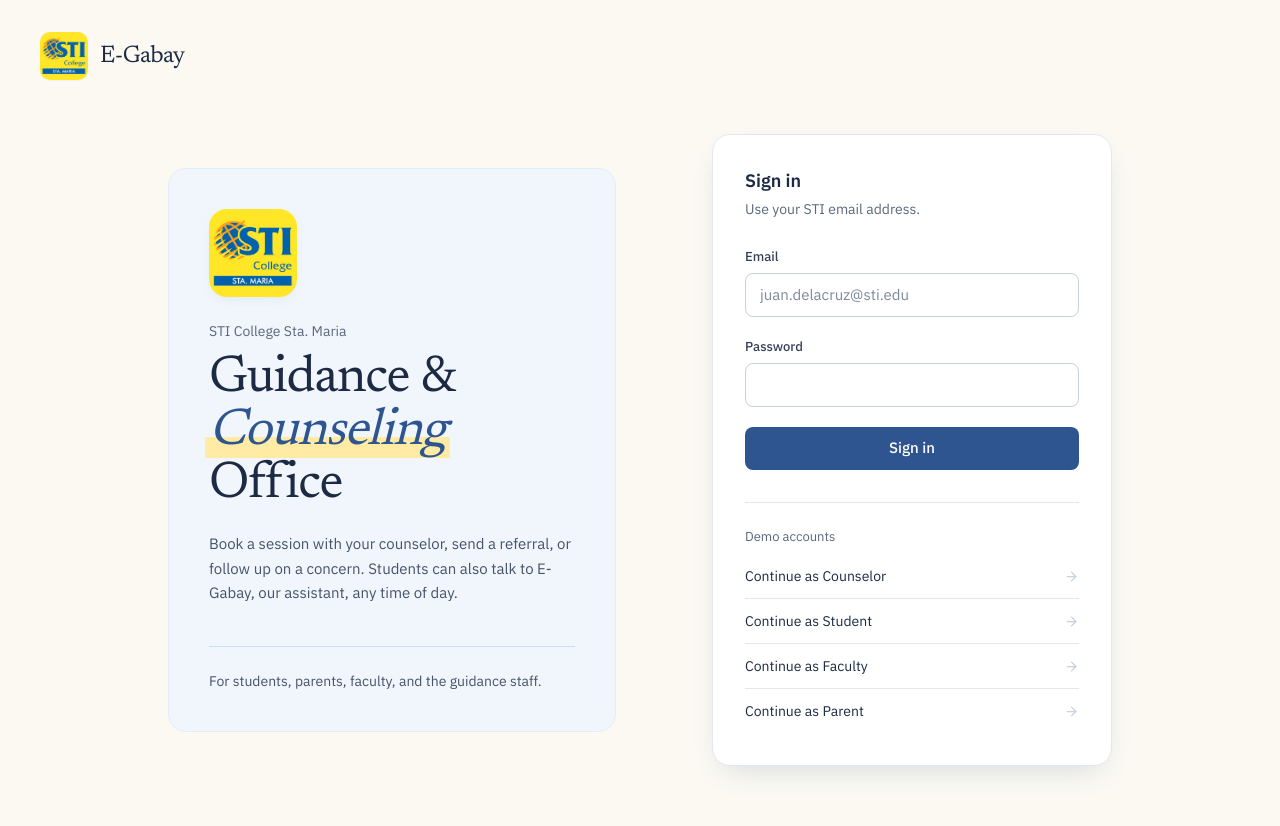
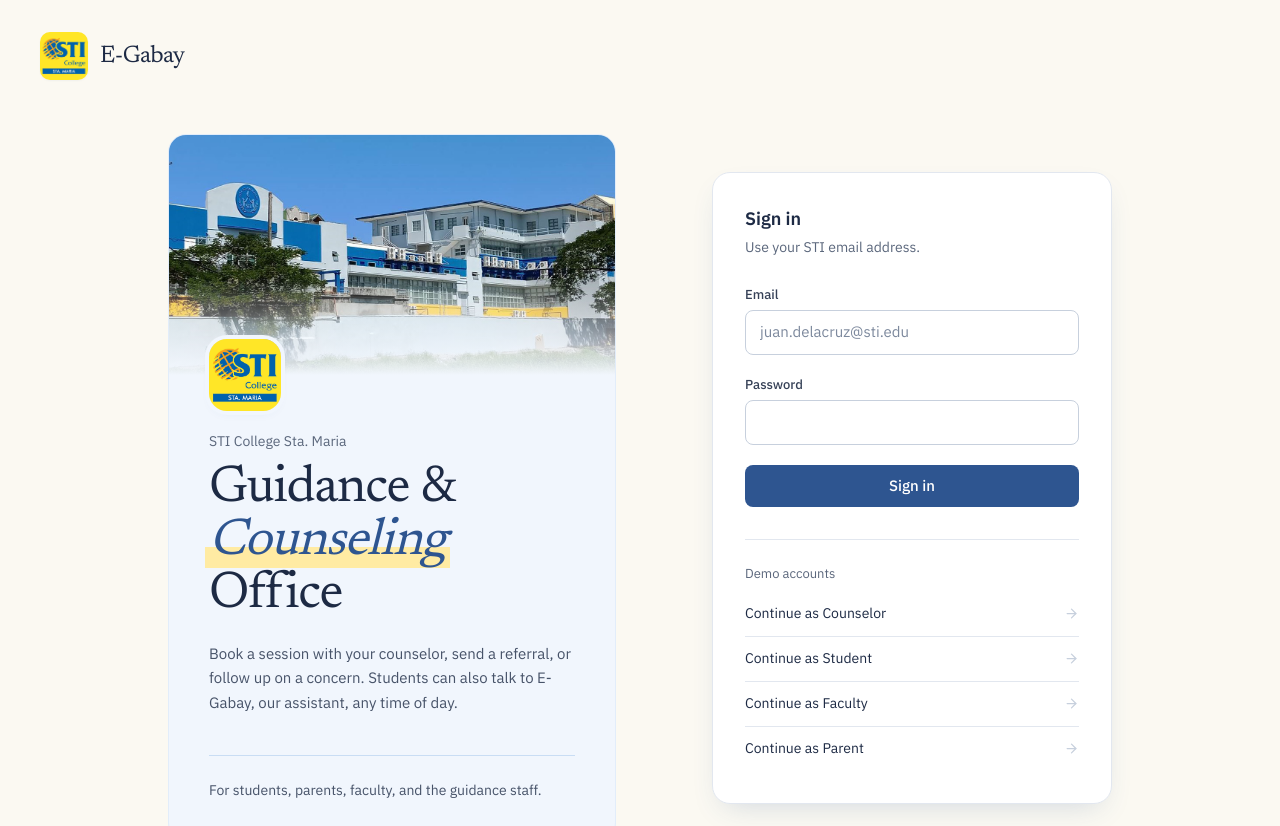
Before and after one commit to Zaphkiel143/newguidancesystem, a Next.js app: page /Login in a window 1280 px wide. Shown: the top 826 px of the page. Built offline with nearby package versions, Linux system fonts and the light colour scheme; no server answers.

Commit message:
Login: STI College Sta. Maria campus photo banner

```diff
--- a/app/Login/page.tsx
+++ b/app/Login/page.tsx
@@ -54,8 +54,21 @@ const LoginPage = () => {
       <div className="flex-1 w-full max-w-5xl mx-auto px-6 sm:px-10 py-12 grid lg:grid-cols-[1fr_400px] gap-14 lg:gap-24 items-center">
         {/* Office context */}
         <section className="relative overflow-hidden lg:bg-blue-50 lg:border lg:border-blue-100 lg:rounded-2xl lg:p-10 max-w-md lg:max-w-none">
+          {/* Campus photo banner, fading into the panel so the text below stays readable */}
+          <div className="relative h-44 mb-6 rounded-2xl overflow-hidden lg:h-60 lg:-mx-10 lg:-mt-10 lg:mb-0 lg:rounded-none">
+            <Image
+              src="/campus.jpg"
+              alt="STI College Sta. Maria campus"
+              fill
+              priority
+              sizes="(min-width: 1024px) 560px, 100vw"
+              className="object-cover object-[50%_58%]"
+            />
+            <div aria-hidden className="hidden lg:block absolute inset-x-0 bottom-0 h-24 bg-linear-to-t from-blue-50 to-blue-50/0" />
+          </div>
+
           <div className="relative">
-          <Image src="/sti-logo.jpg" alt="STI College Sta. Maria" width={88} height={88} className="hidden lg:block mb-6 rounded-2xl shadow-md" />
+          <Image src="/sti-logo.jpg" alt="" width={72} height={72} className="hidden lg:block -mt-9 mb-5 rounded-2xl shadow-md ring-4 ring-blue-50" />
           <p className="text-sm text-slate-500">STI College Sta. Maria</p>
           <h1 className="font-serif text-[40px] sm:text-[52px] leading-[1.02] tracking-tight text-ink mt-3">
             Guidance &amp; <em className="italic text-blue-700 bg-linear-to-b from-transparent from-60% to-butter-200 to-60% px-1 -mx-1">Counseling</em> Office
```
Also changed, not shown: public/campus.jpg (added).
